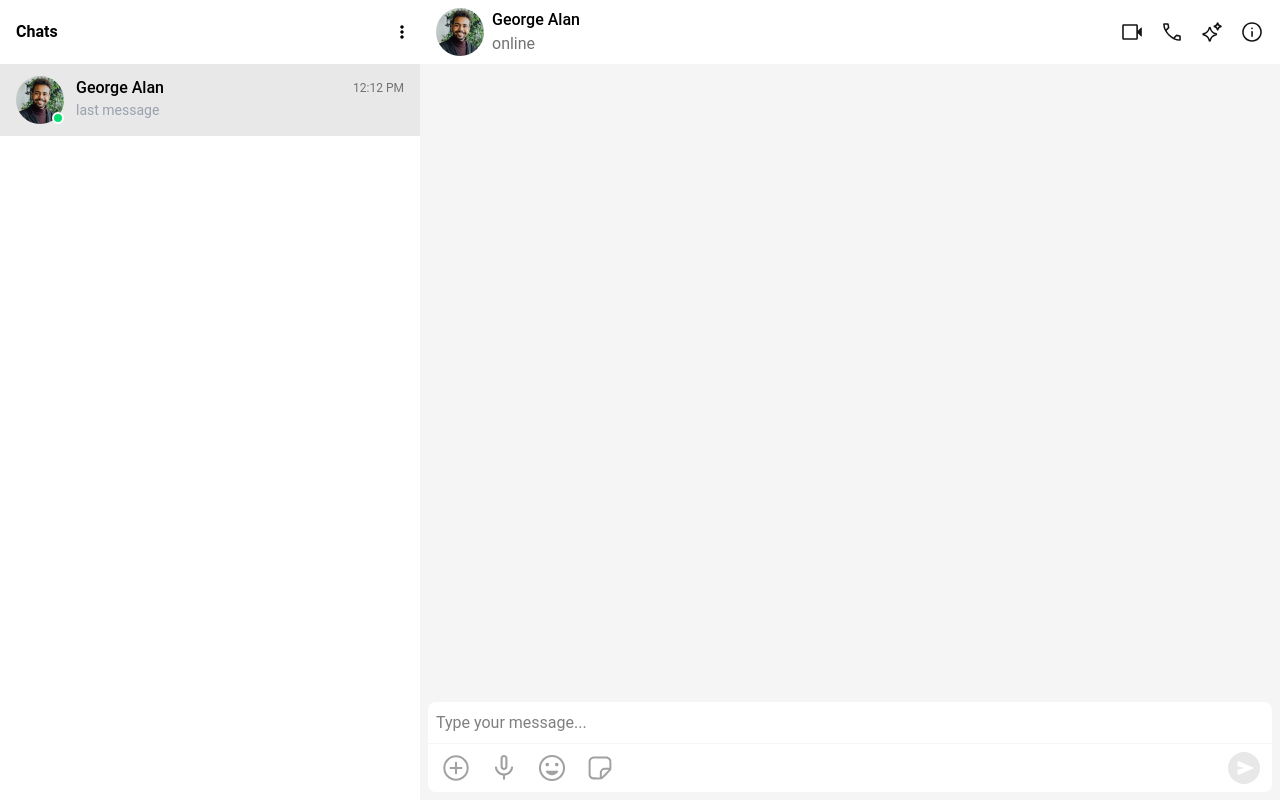
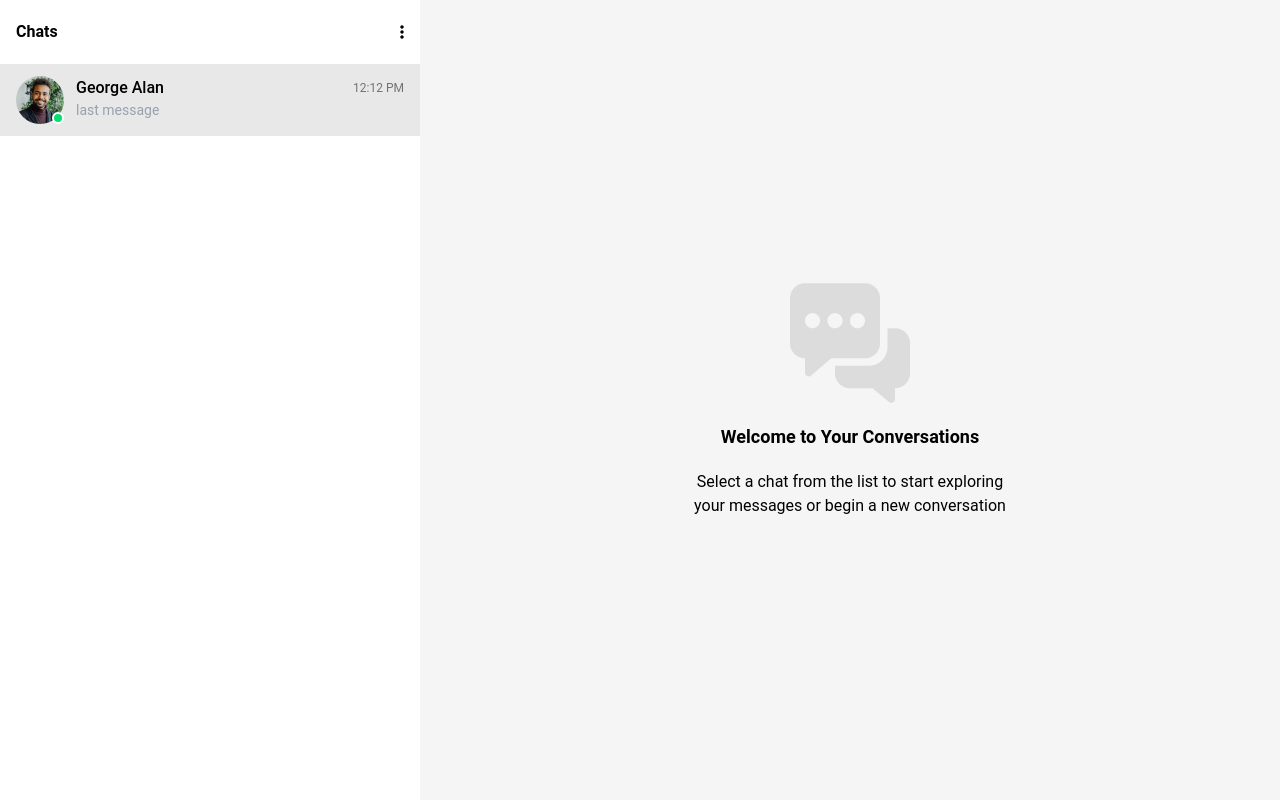
Before and after one commit to chariff16/chat-app, a Vue app: page / in a window 1280 px wide. Built offline with nearby package versions, Linux system fonts and the light colour scheme.

Commit message:
adding vue routing and making empty chat ui

```diff
--- a/package.json
+++ b/package.json
@@ -11,7 +11,8 @@
   "dependencies": {
     "@tailwindcss/vite": "^4.0.8",
     "tailwindcss": "^4.0.8",
-    "vue": "^3.5.13"
+    "vue": "^3.5.13",
+    "vue-router": "^4.0.13"
   },
   "devDependencies": {
     "@vitejs/plugin-vue": "^5.2.1",
--- a/src/App.vue
+++ b/src/App.vue
@@ -1,11 +1,14 @@
 <template>
-  <main>
-    <Home />
-  </main>
+  <section class="flex font-[Roboto]">
+    <ChatList class="w-[26.25rem]" />
+    <Messages />
+  </section>
 </template>
 
 <script setup>
-import Home from '@/views/Home.vue'
+// import { RouterView } from 'vue-router';
+import ChatList from '@/containers/ChatList.vue';
+import Messages from '@/containers/Messages.vue';
 </script>
 
 <style lang="scss" scoped></style>
--- a/src/components/Messages/MessagesBody.vue
+++ b/src/components/Messages/MessagesBody.vue
@@ -1,10 +1,22 @@
 <template>
-    <div class="">
-
+    <div class="flex flex-col bg-[#F5F5F5]">
+        <MessageHeader />
+        <!-- <MessageBody class="grow" /> -->
+        <div class="h-div">
+        </div>
+        <InputFiled />
     </div>
 </template>
 
 <script setup>
+import MessageHeader from '@/components/Messages/MessageHeader.vue';
+// import MessageBody from '@/components/Messages/MessagesBody.vue';
+import InputFiled from '@/components/Messages/InputFiled.vue';
 </script>
 
-<style lang="scss" scoped></style>
+<style scoped>
+.h-div {
+    height: calc(100vh - 163px);
+    overflow-y: auto;
+}
+</style>
--- /dev/null
+++ b/src/components/Messages/NoMessage.vue
@@ -0,0 +1,17 @@
+<template>
+    <div class="h-screen w-[19.75rem] gap-5 mx-auto flex flex-col justify-center items-center">
+        <img :src="emptyChat" alt="">
+        <h3 class="font-bold text-center text-[1.125rem]">
+            Welcome to Your Conversations
+        </h3>
+        <p class="text-center">
+            Select a chat from the list to start exploring your messages or begin a new conversation
+        </p>
+    </div>
+</template>
+
+<script setup>
+import emptyChat from '@/assets/icons/emptyChat.png';
+</script>
+
+<style lang="scss" scoped></style>
--- a/src/containers/Messages.vue
+++ b/src/containers/Messages.vue
@@ -1,8 +1,6 @@
 <template>
-    <div class="flex flex-col bg-[#F5F5F5]">
-        <MessageHeader />
-        <MessageBody class="grow" />
-        <InputFiled />
+    <div class="flex grow flex-col bg-[#F5F5F5]">
+        <router-view />
     </div>
 </template>
 
@@ -10,6 +8,8 @@
 import MessageHeader from '@/components/Messages/MessageHeader.vue';
 import MessageBody from '@/components/Messages/MessagesBody.vue';
 import InputFiled from '@/components/Messages/InputFiled.vue';
+import NoMessage from '@/components/Messages/NoMessage.vue';
+import { RouterView } from 'vue-router';
 </script>
 
 <style scoped></style>
--- /dev/null
+++ b/src/router/index.js
@@ -0,0 +1,21 @@
+import { createRouter, createWebHistory } from 'vue-router';
+
+const routes = [
+    {
+        path: '/',
+        name: 'Home',
+        component: () => import('@/components/Messages/NoMessage.vue'),
+    },
+    {
+        path: '/message/:id',
+        name: 'About',
+        component: () => import('@/components/Messages/MessagesBody.vue'),
+    }
+];
+
+const router = createRouter({
+    history: createWebHistory(import.meta.env.BASE_URL),
+    routes,
+});
+
+export default router;
--- a/src/views/Home.vue
+++ b/src/views/Home.vue
@@ -1,11 +1,12 @@
 <template>
     <section class="flex font-[Roboto]">
         <ChatList class="w-[26.25rem]" />
-        <Messages class="grow" />
+        <Messages />
     </section>
 </template>
 
 <script setup>
+// import { RouterView } from 'vue-router';
 import ChatList from '@/containers/ChatList.vue';
 import Messages from '@/containers/Messages.vue';
 
```
Also changed, not shown: src/main.js (+6 -1 lines), src/assets/icons/emptyChat.png (added), 1 other file (tests, documents, lock files or other folders).
